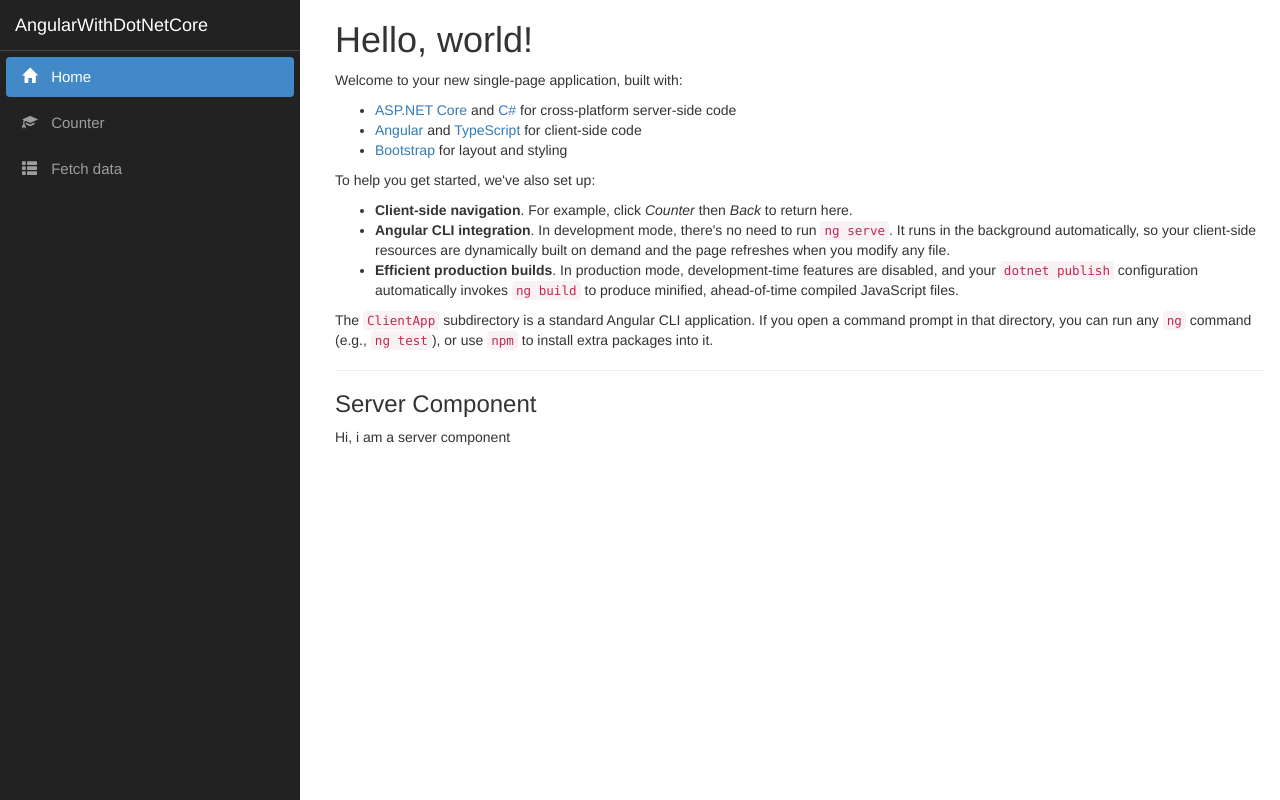
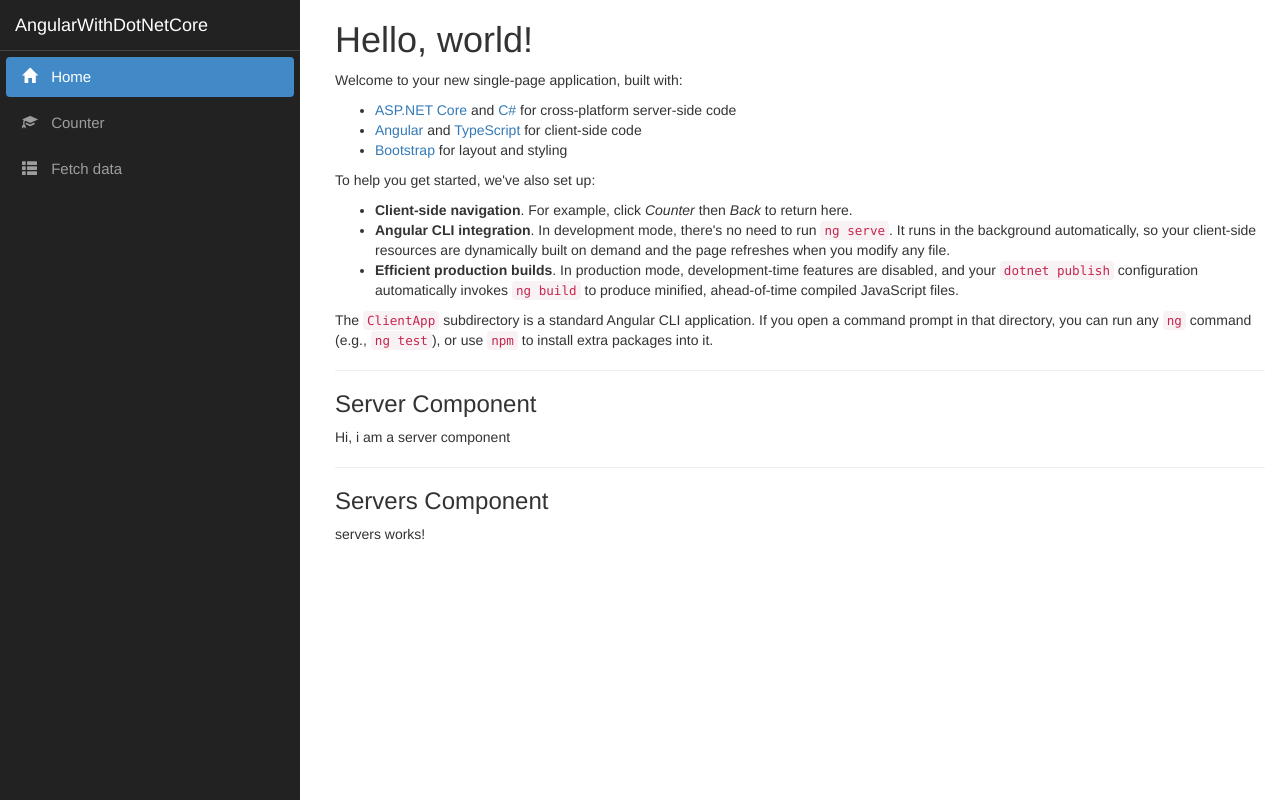
Before and after one commit to haristauqir/AngularWithDotNetCore, an Angular app in the folder ClientApp/: page / in a window 1280 px wide. Built offline with nearby package versions, Linux system fonts and the light colour scheme.

Commit message:
Update home.component.html

```diff
--- a/ClientApp/src/app/home/home.component.html
+++ b/ClientApp/src/app/home/home.component.html
@@ -16,3 +16,8 @@
 
 <h3> Server Component</h3>
 <app-server></app-server>
+
+<hr />
+
+<h3> Servers Component</h3>
+<app-servers></app-servers>
```
